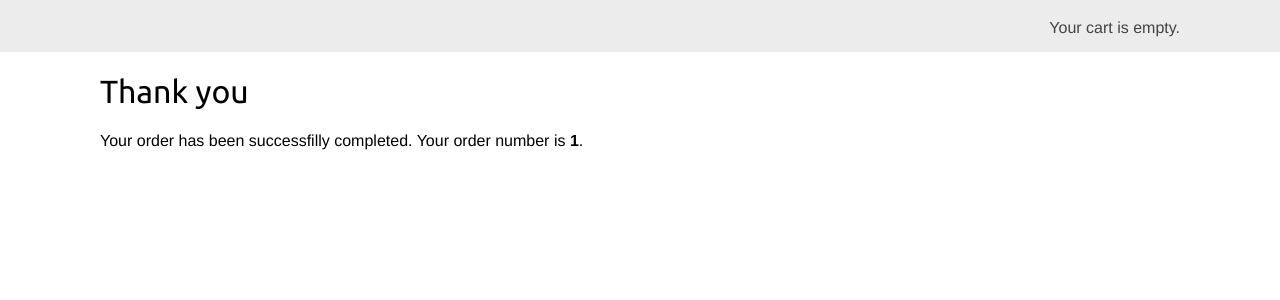
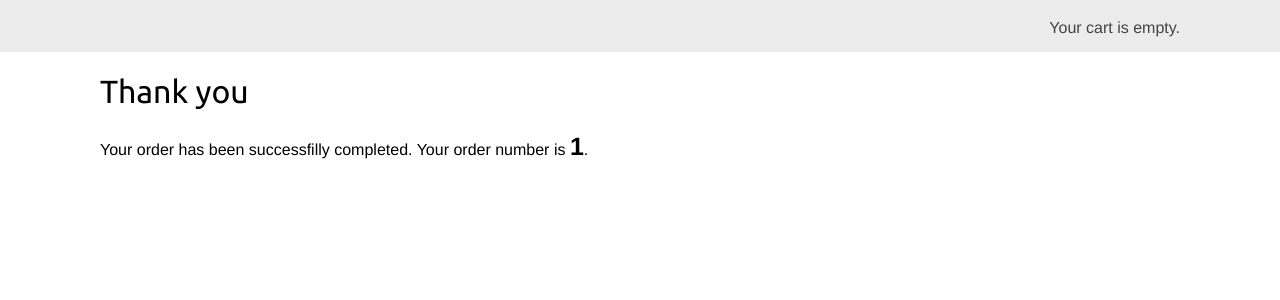
Before and after one commit to Han-minho/djangoProjectSecondProject, a Django app: template orders/templates/orders/order/created.html in a window 1280 px wide. Shown: the part 46-346 px from the top of the page. Run offline with Django 4.2, Linux system fonts and the light colour scheme; the template is opened without the code that fills it: values that come from a table or form of the project are taken from there, others are empty; tables that the repository leaves empty hold one stand-in row (values such as "Sample post"); some libraries are stand-ins or nearby versions.

Commit message:
주문 번호 글씨 크기 조정

```diff
--- a/orders/templates/orders/order/created.html
+++ b/orders/templates/orders/order/created.html
@@ -5,5 +5,5 @@
 {% block content %}
     <h1>Thank you</h1>
     <p>Your order has been successfilly completed. Your order number is
-    <strong>{{ order.id }}</strong>.</p>
+    <strong style="font-size:25px;">{{ order.id }}</strong>.</p>
 {% endblock content %}
```
